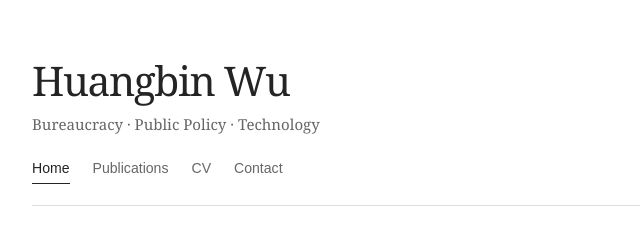
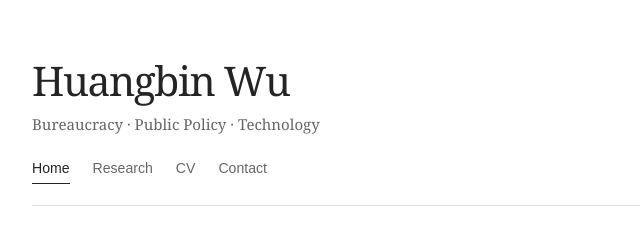
Before and after one commit to wuhuangbin/wuhuangbin.github.io, a plain HTML site: page index.html in a window 1280 px wide. Shown: the top 230 px of the page, 213-853 px from the left. Drawn offline with Linux system fonts and the light colour scheme.

Commit message:
Rename 'Publications' link to 'Research'

```diff
--- a/index.html
+++ b/index.html
@@ -14,7 +14,7 @@
       <p class="site-subtitle">Bureaucracy · Public Policy · Technology</p>
       <nav class="site-nav" aria-label="Main navigation">
         <a class="current" href="index.html" aria-current="page">Home</a>
-        <a href="publications.html">Publications</a>
+        <a href="publications.html">Research</a>
         <a href="cv.html">CV</a>
         <a href="index.html#contact">Contact</a>
       </nav>
```
